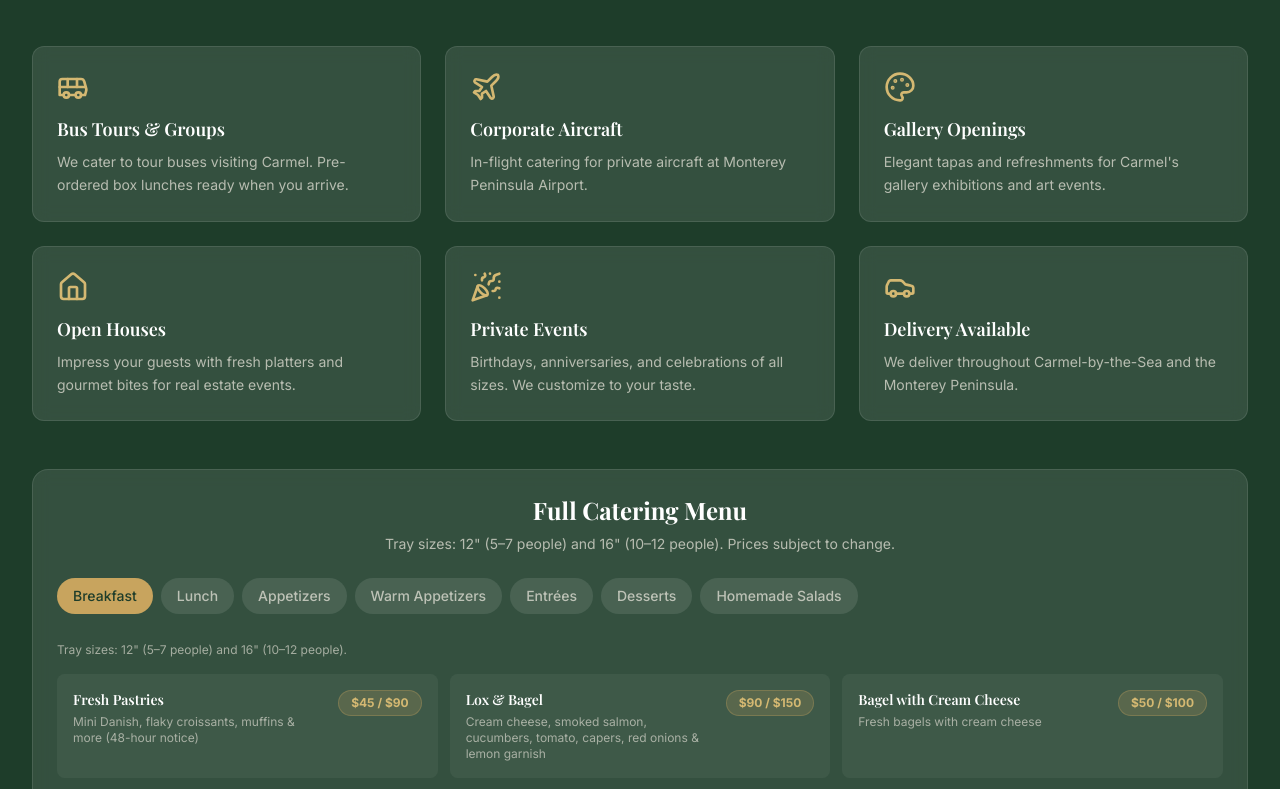
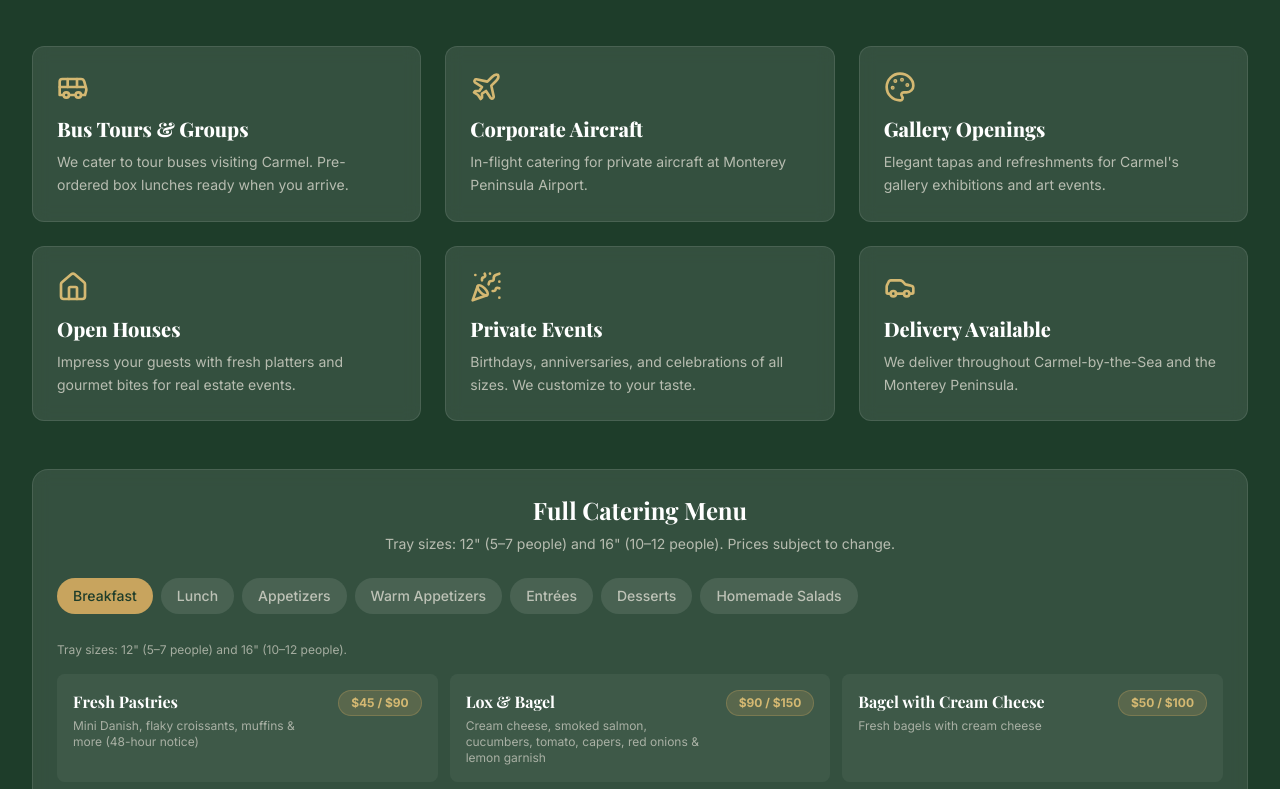
Before and after one commit to geesanchez/deli-website, a Next.js app: page / in a window 1280 px wide. Shown: the part 4791-5580 px from the top of the page. Built offline with nearby package versions, Linux system fonts and the light colour scheme; a web font is replaced by a local one.

Commit message:
Increase font weight on catering service titles and menu item names

```diff
--- a/components/Catering.tsx
+++ b/components/Catering.tsx
@@ -80,7 +80,7 @@ export default function Catering() {
               className="rounded-xl bg-white/10 backdrop-blur-sm p-6 border border-white/10 hover:bg-white/15 transition-colors"
             >
               <span className="mb-3 block">{serviceIcons[service.title]}</span>
-              <h3 className="font-heading text-lg font-semibold mb-2">
+              <h3 className="font-heading text-xl font-extrabold mb-2">
                 {service.title}
               </h3>
               <p className="text-cream-dark/70 text-sm leading-relaxed">
@@ -128,7 +128,7 @@ export default function Catering() {
                 <div key={item.name} className="p-4 rounded-lg bg-white/5">
                   <div className="flex justify-between items-start gap-3">
                     <div>
-                      <h4 className="font-semibold text-sm">{item.name}</h4>
+                      <h4 className="font-bold text-base">{item.name}</h4>
                       <p className="text-cream-dark/60 text-xs mt-1">
                         {item.description}
                       </p>
```
